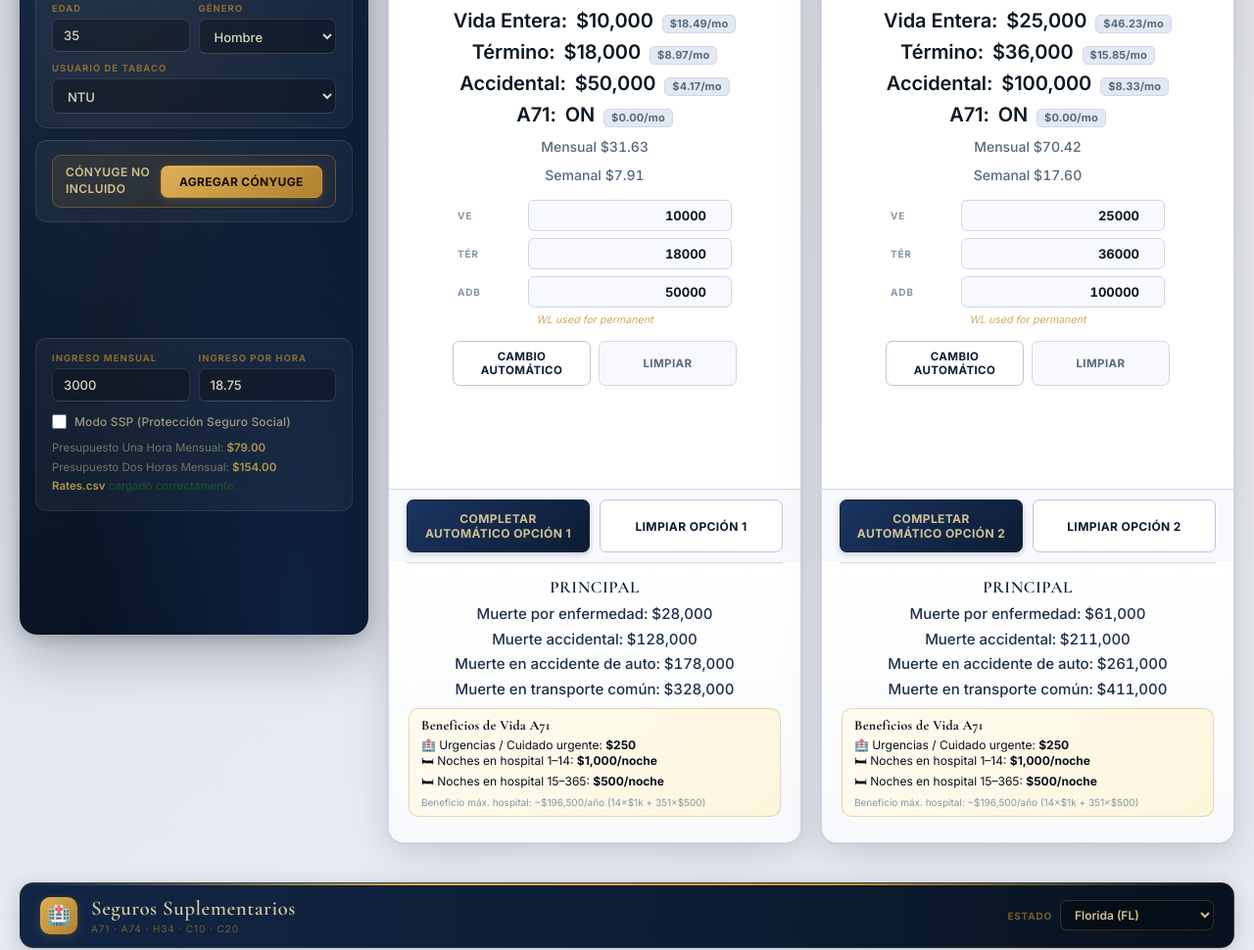
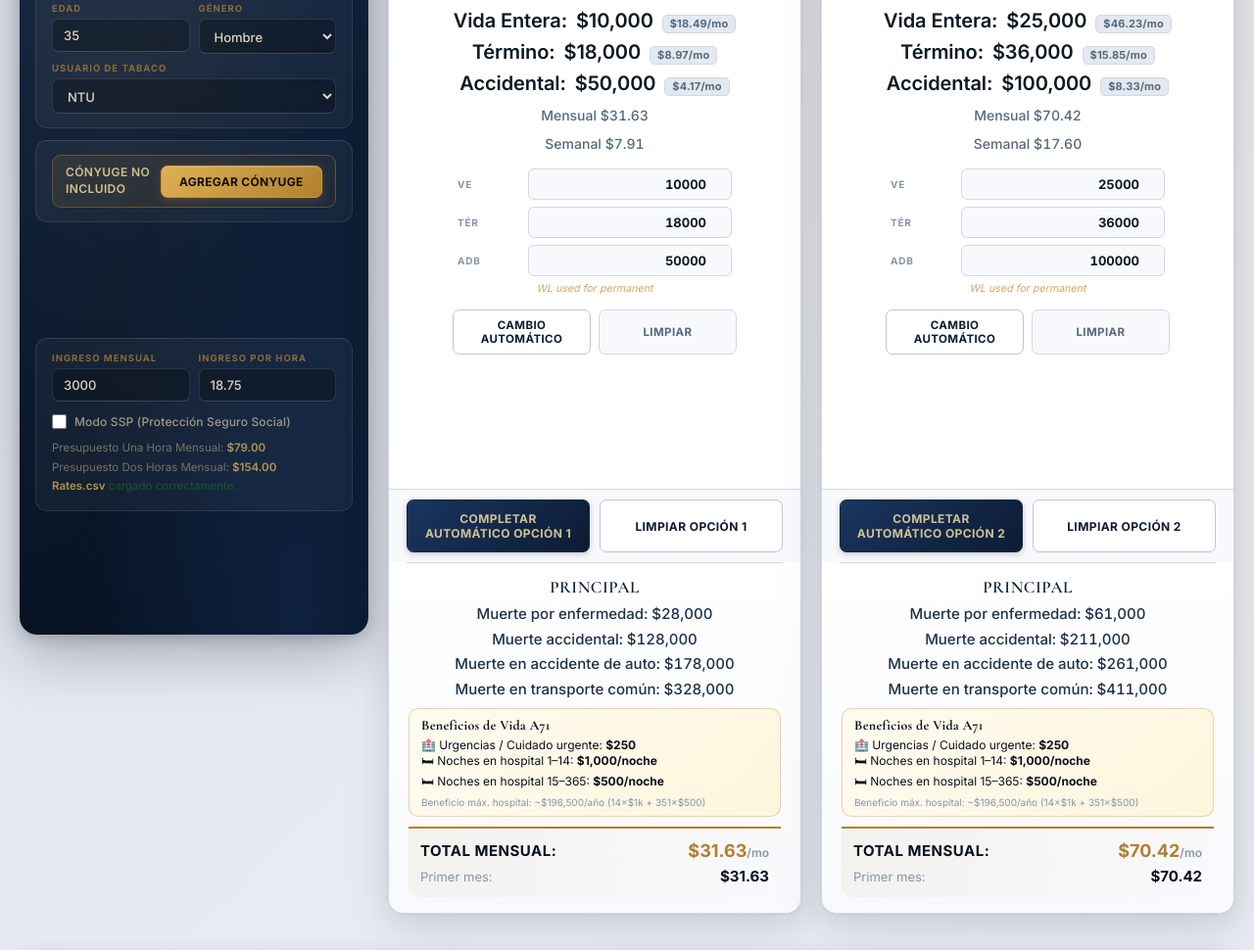
Before and after one commit to thomaslancherospinnacle-rgb/agent.nf-financial.life, a plain HTML site: page quotetool/index.html in a window 1280 px wide. Shown: the part 187-1157 px from the top of the page at 98% size. Drawn offline with nearby package versions, Linux system fonts and the light colour scheme.

Commit message:
Update index.html

```diff
--- a/quotetool/index.html
+++ b/quotetool/index.html
@@ -629,7 +629,7 @@ const LANGS = {
     // Bottom section (dynamic)
     deathSickness:'Muerte por enfermedad:', deathAccident:'Muerte accidental:',
     deathCar:'Muerte en accidente de auto:', deathCommon:'Muerte en transporte común:',
-    totalHousehold:'HOGAR TOTAL', totalMonthly:'Total mensual:', totalWeekly:'Total semanal:',
+    totalHousehold:'HOGAR TOTAL', totalMonthly:'Total mensual:', totalWeekly:'Total semanal:', cardTotal:'TOTAL MENSUAL:', cardFirstMonth:'Primer mes:',
     a71Title:'Beneficios de Vida A71',
     a71Er:'🏥 Urgencias / Cuidado urgente: <strong>$250</strong>',
     a71Hosp1:'🛏 Noches en hospital 1–14: <strong>$1,000/noche</strong>',
@@ -682,7 +682,7 @@ const LANGS = {
     lossPrefix:'Loss:',
     deathSickness:'Death from sickness:', deathAccident:'Death from accident:',
     deathCar:'Car accident death:', deathCommon:'Common carrier death:',
-    totalHousehold:'TOTAL HOUSEHOLD', totalMonthly:'Total monthly:', totalWeekly:'Total weekly:',
+    totalHousehold:'TOTAL HOUSEHOLD', totalMonthly:'Total monthly:', totalWeekly:'Total weekly:', cardTotal:'MONTHLY TOTAL:', cardFirstMonth:'First month:',
     a71Title:'A71 Living Benefits',
     a71Er:'🏥 ER / Urgent Care visit: <strong>$250</strong>',
     a71Hosp1:'🛏 Hospital nights 1–14: <strong>$1,000/night</strong>',
@@ -1707,14 +1707,12 @@ function renderPane(card, person){
   const wlPEl  = pane.querySelector('[data-field="wlPrice"]');
   const tmPEl  = pane.querySelector('[data-field="termPrice"]');
   const adbPEl = pane.querySelector('[data-field="adbPrice"]');
-  const a71PEl = pane.querySelector('[data-field="a71Price"]');
   if(wlPEl)  wlPEl.textContent  = coverage.wl   > 0 ? currency(priced.wlMonthly)+'/mo'   : '';
   if(tmPEl)  tmPEl.textContent  = coverage.term > 0 ? currency(priced.termMonthly)+'/mo' : '';
   if(adbPEl) adbPEl.textContent = coverage.adb  > 0 ? currency(priced.adbMonthly)+'/mo'  : '';
-  if(a71PEl) a71PEl.textContent = input.a71         ? currency(priced.a71Monthly)+'/mo'  : '';
+  // A71 row is hidden entirely — cost is shown in the supplemental section
   const a71Row = pane.querySelector('[data-field="a71Row"]');
-  a71Row.classList.toggle('hidden', !input.a71);
-  pane.querySelector('[data-field="a71Text"]').textContent = input.a71 ? 'ON' : 'OFF';
+  if(a71Row) a71Row.classList.add('hidden');
   // Show/hide cremation checkbox — SSP only
   const cremCheckRow = pane.querySelector(`#crem_${card}_${person}`)?.closest('.inlineToggle');
   if(cremCheckRow) cremCheckRow.style.display = isSSPMode() ? 'flex' : 'none';
@@ -1781,6 +1779,24 @@ function renderBottom(card){
         <div class="bottomLine">${t('totalWeekly')} ${currency(totalMonthly / 4)}</div>
       </div>`;
   }
+
+  // ── Card grand total (WL + Term + ADB + in-budget supplementals) ──────────
+  const suppTotal = (typeof suppInBudgetDeduction === 'function') ? suppInBudgetDeduction() : 0;
+  const grandMonthly = totalMonthly + suppTotal;
+  // First month = same as monthly (no separate initiation fee in ratebook)
+  html += `
+    <div style="border-top:2px solid var(--gold);padding-top:12px;margin-top:10px;background:linear-gradient(135deg,rgba(176,128,48,.07),transparent);border-radius:0 0 10px 10px;padding:12px;">
+      <div style="display:flex;justify-content:space-between;align-items:center;margin-bottom:6px;">
+        <span style="font-weight:800;font-size:15px;color:var(--navy);letter-spacing:.5px;">${t('cardTotal')}</span>
+        <span style="font-weight:800;font-size:18px;color:var(--gold);">${currency(grandMonthly)}<span style="font-size:12px;font-weight:600;color:var(--muted-2);">/mo</span></span>
+      </div>
+      <div style="display:flex;justify-content:space-between;align-items:center;">
+        <span style="font-size:13px;color:var(--muted-2);">${t('cardFirstMonth')}</span>
+        <span style="font-size:15px;font-weight:700;color:var(--navy);">${currency(grandMonthly)}</span>
+      </div>
+      ${suppTotal > 0 ? `<div style="font-size:10px;color:var(--muted-2);margin-top:4px;text-align:right;">incl. ${currency(suppTotal)}/mo supl. en presupuesto</div>` : ''}
+    </div>`;
+
   bottom.innerHTML = html;
 }
 
```
